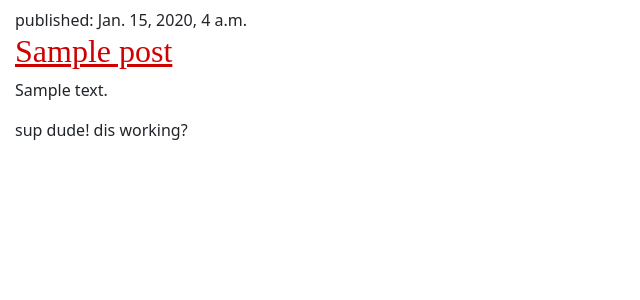
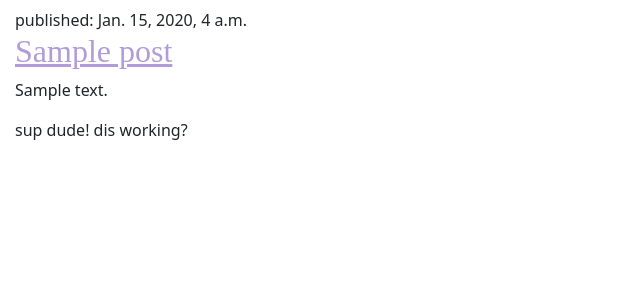
Before and after one commit to nazrinhz/DjangoBlog, a Django app: page / in a window 1280 px wide. Shown: the part 141-441 px from the top of the page, without its empty margins (0-640 px from the left). Run offline with Django 3.2, Linux system fonts and the light colour scheme; tables that the repository leaves empty hold one stand-in row (values such as "Sample post"); some web fonts are replaced.

```diff
--- a/blog/static/css/blog.css
+++ b/blog/static/css/blog.css
@@ -1,7 +1,7 @@
 h1 a, h2 a{
 
     font-family: 'Sofia';
-    color: #d00000;
+    color: #b19cd9;
 }
 
 h2 b{
```
